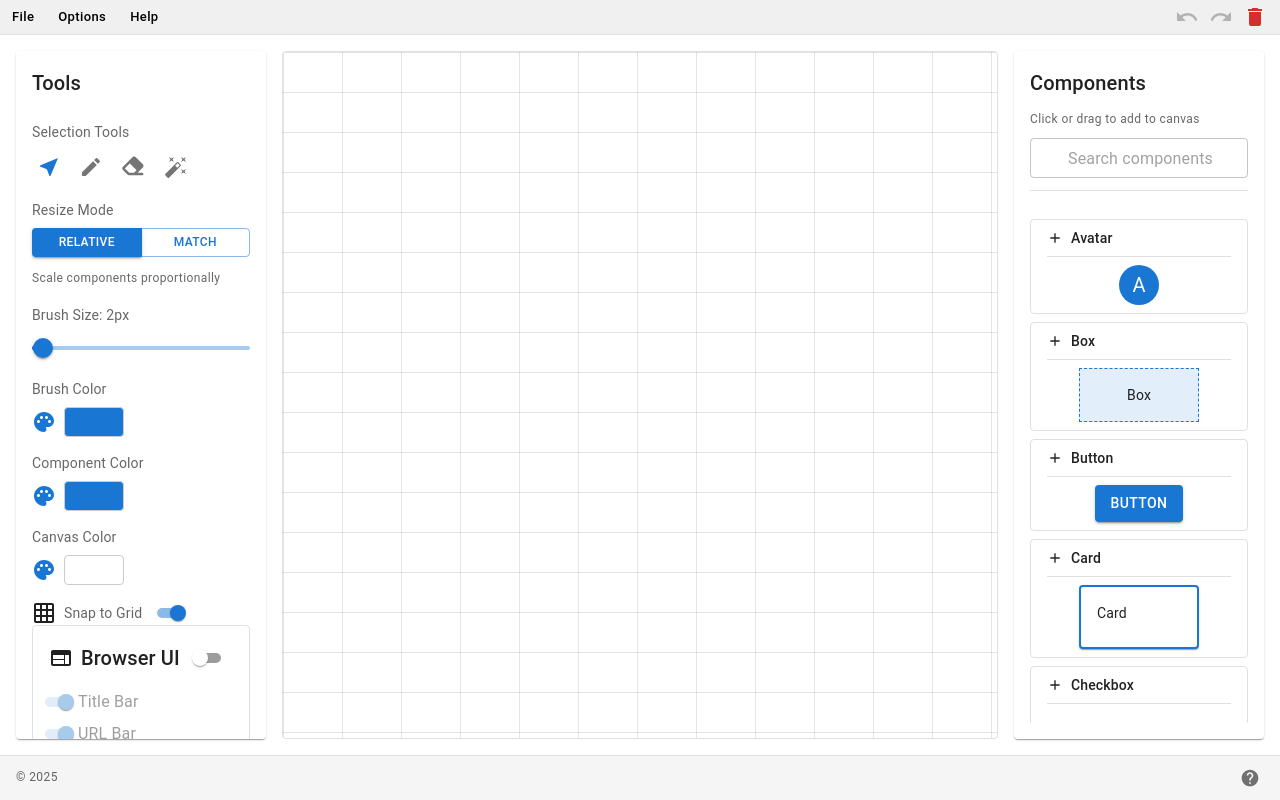
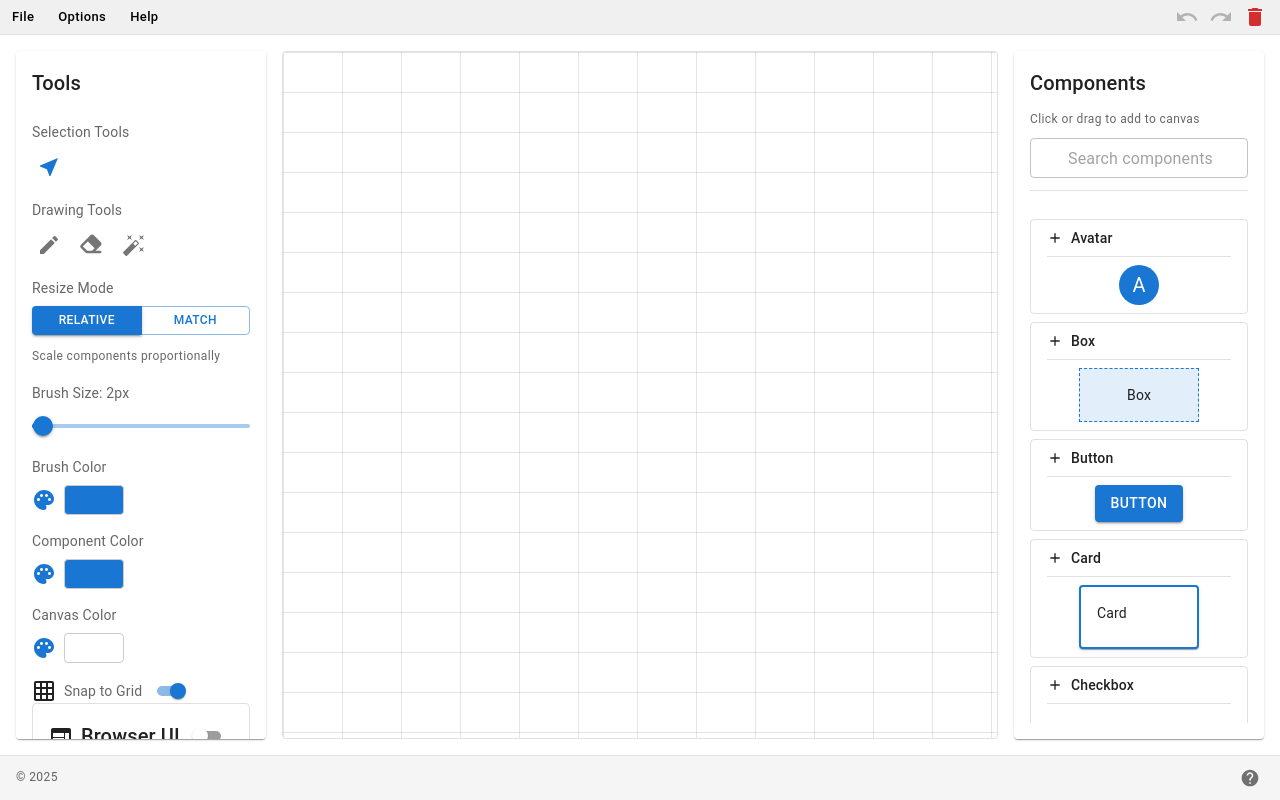
Before and after one commit to jmynes/dream, a React (Vite) app: page / in a window 1280 px wide. Built offline with nearby package versions, Linux system fonts and the light colour scheme; some icons are missing.

Commit message:
Organize drawing tools

```diff
--- a/src/components/ToolsBar.tsx
+++ b/src/components/ToolsBar.tsx
@@ -194,7 +194,14 @@ export default function ToolsBar({
                 <CursorIcon />
               </IconButton>
             </Tooltip>
+          </Box>
+        </Box>
 
+        <Box sx={{ display: "flex", flexDirection: "column", gap: 1 }}>
+          <Typography variant="body2" color="text.secondary">
+            Drawing Tools
+          </Typography>
+          <Box sx={{ display: "flex", gap: 1, flexWrap: "wrap" }}>
             <Tooltip title="Pen Tool" slotProps={tooltipSlotProps}>
               <IconButton
                 color={isDrawing ? "primary" : "default"}
```
